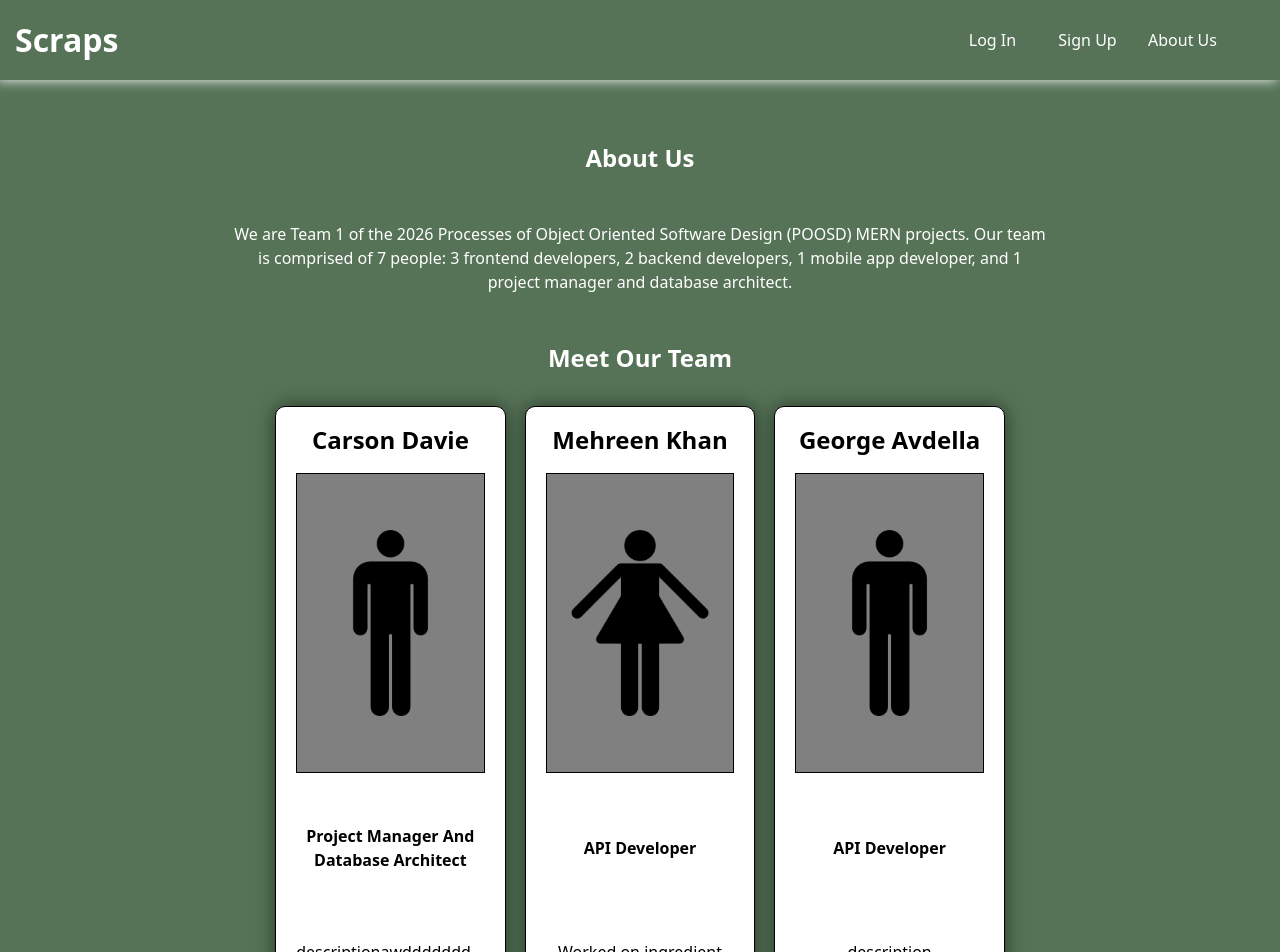
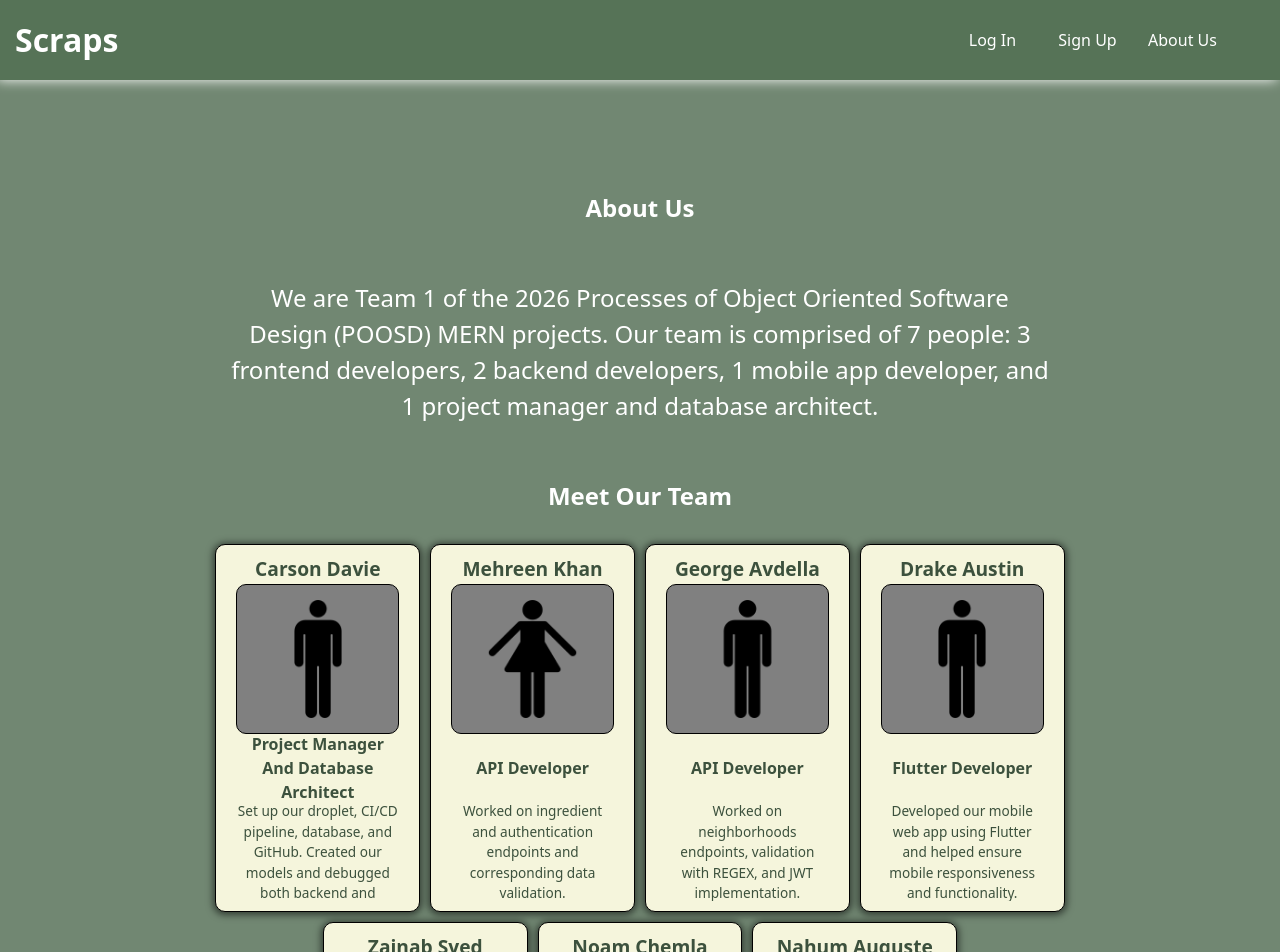
Before and after one commit to carsoncarson18/POOSD_MERN_Project, a React (Vite) app in the folder client/: page /about in a window 1280 px wide. Shown: the top 952 px of the page. Built offline with nearby package versions, Linux system fonts and the light colour scheme; no server answers.

Commit message:
Edited about page and landing page styling a bit.

```diff
--- a/client/src/App.css
+++ b/client/src/App.css
@@ -28,12 +28,12 @@
     width: 100%;
     padding-top: 30px;
     margin-bottom: 0px;
-    background-color: var(--main-color);
+    background-color: #718772;
   }
 
   section {
     color: #ffffff;
-    background-color: var(--main-color);
+    background-color: #718772;
     align-items: center;
     display: flex;
     flex-direction: column;
@@ -54,6 +54,7 @@
     p {
       width: 80%;
       text-align: center;
+      font-size: 1.5rem;
 
     }
   }
@@ -65,6 +66,12 @@
   #landing-page,
   #about-page {
     all: unset;
+
+    section {
+      p {
+        font-size: 1rem;
+      }
+    }
   }
 }
 
@@ -88,7 +95,7 @@
     display: flex;
     flex-direction: column;
     justify-content: center;
-    background-color: var(--main-color);
+    background-color: #718772;
     gap: 20px
   }
 
--- a/client/src/components/SiteHeader/SiteHeader.module.css
+++ b/client/src/components/SiteHeader/SiteHeader.module.css
@@ -76,9 +76,10 @@
 @media (max-width: 800px) {
     .siteHeader {
 
-        li {
+        ul {
             a {
-                font-size: .9rem;
+                font-size: .8rem;
+                width: 70px !important;
             }
         }
 
--- a/client/src/pages/about/AboutPage.module.css
+++ b/client/src/pages/about/AboutPage.module.css
@@ -6,3 +6,47 @@
 .aboutPage {
 
 }
+
+
+.card {
+    border: 1px solid black,;
+    border-radius:10px;
+    /* min-width:200px; */
+    width:20%;
+    display:flex;
+    flex-direction:column;
+    align-items:center;
+    background-color:beige;
+    color:black;
+    padding:10px 20px;
+    gap:0;
+    color: color-mix(in srgb, var(--main-color) , black 30%);
+    box-shadow: 0 1px 7px 2px rgba(0, 0, 0, 0.541);
+
+
+    .name {
+        font-size: 1.2rem;
+    }
+
+    .role {
+        font-size: 1rem;
+    }
+
+    p {
+        font-size: .85rem !important;
+    }
+}
+
+.img {
+    width: 80%;
+}
+
+@media (max-width: 700px) {
+    .card {
+        width: 90%;
+    }
+
+    .img {
+        width: 100%;
+    }
+}
--- a/client/src/pages/about/AboutPage.tsx
+++ b/client/src/pages/about/AboutPage.tsx
@@ -41,7 +41,7 @@ const default_person : MemberData = {
 
 const carson : MemberData = {
     name:'carson davie',
-    description:'descriptionawdddddddddd ddddddddddd dddddd\nawdddddddd ddddddddd ddd\n\nadwwwwwww\n\n\nadwadwawccccccccc ccccccccc ccccccccccc ccccccccccc cccccccccccc cccccccccccc cccccccccvvv vvvvvv vvvsd',
+    description:'Set up our droplet, CI/CD pipeline, database, and GitHub. Created our models and debugged both backend and frontend.',
     role:'Project Manager and Database Architect',
     sex:'male',
 }
@@ -55,35 +55,35 @@ const mehreen : MemberData = {
 
 const george : MemberData = {
     name:'George Avdella',
-    description:'description',
+    description:'Worked on neighborhoods endpoints, validation with REGEX, and JWT implementation.',
     role:'API developer',
     sex:'male',
 }
 
 const drake : MemberData = {
     name:'Drake Austin',
-    description:'description',
+    description:'Developed our mobile web app using Flutter and helped ensure mobile responsiveness and functionality.',
     role:'Flutter Developer',
     sex:'male',
 }
 
 const zainab : MemberData = {
     name:'Zainab Syed',
-    description:'description',
+    description:'Created our listing page and enabled all listing operations and listing view and filter functionality.',
     role:'Frontend Developer',
     sex:'female',
 }
 
 const noam : MemberData = {
     name:'Noam Chemla',
-    description:'Worked on user experience for signing up, logging in, email authentication, and forgot password',
+    description:'Worked on user experience for signing up, logging in, email authentication, and forgot password.',
     role:'Frontend Developer',
     sex:'male',
 }
 
 const nahum : MemberData = {
     name:'Nahum Auguste',
-    description:'description',
+    description:'Created site landing page, about page, neighborhoods page, and contact page.',
     role:'Frontend Developer',
     sex:'male',
 }
@@ -97,9 +97,9 @@ export default function AboutPage()
     return (
         <div id="about-page" className={styles.aboutPage}>
             <SiteHeader/>
-                <main>
-                    {
-                    !person?
+                <main style={{paddingTop:'80px'}}>
+                    {/* {
+                    !person? */}
                     <>
                         <section>
                             <h1>About Us</h1>
@@ -115,9 +115,10 @@ export default function AboutPage()
                                 display:'flex',
                                 flexDirection:'row',
                                 flexWrap:'wrap',
-                                justifyContent:'space-evenly',
+                                justifyContent:'center',
                                 rowGap:70,
-                                width:'60%'
+                                gap:10,
+                                width:'80%'
                             }}>
                                 <Card person={carson} setPerson={setPerson} />
                                 <Card person={mehreen} setPerson={setPerson} />
@@ -141,14 +142,13 @@ export default function AboutPage()
                                 <p>
                                     We used MongoDB as our non-relational database.
                                 </p>
-                                <img style={{objectFit:'contain',width:'80%',height:'100%'}} src={er_diagram}/>
+                                <img className={styles.img} style={{objectFit:'contain',height:'100%'}} src={er_diagram}/>
                             </section>
                             <section>
                                 <h2>Express.js</h2>
                                 <p>Express.js was used manage api calls and request routing between the frontend
                                     and our MongoDB database.
                                 </p>
-                                <p>INSERT DIAGRAMS</p>
                             </section>
                             <section>
                                 <h2>React.js</h2>
@@ -165,16 +165,16 @@ export default function AboutPage()
                             <section>
                                 <h2>Figma</h2>
                                 <p>
-                                    We designed and prototyped our app using Figma.
+                                    We designed and prototyped our app using Figma before official development. We tried to comply with the well known user acessibility standards.
                                 </p>
 
-                                <img style={{objectFit:'contain',width:'80%',height:'100%'}} src={figma_design}/>
+                                <img className={styles.img} style={{objectFit:'contain',height:'100%'}} src={figma_design}/>
                             </section>
                         </section>
                     </>
-                    :
-                    <LearnMoreSection person={person} setPerson={setPerson}/>
-                    }
+                    {/* // :
+                    // <LearnMoreSection person={person} setPerson={setPerson}/>
+                    // } */}
                 </main>
             <SiteFooter/>
         </div>
@@ -185,27 +185,16 @@ function Card({person=default_person,setPerson=()=>{}}:{person?:MemberData,setPe
 {
 
     return (
-        <div className="card" style={{border:'1px solid black',
-            borderRadius:10,
-            minWidth:200,
-            width:'30%',
-            display:'flex',
-            flexDirection:'column',
-            alignItems:'center',
-            backgroundColor:'white',
-            color:'black',
-            padding:'15px 20px',
-            gap:15
-        }}>
-            <h2 style={{textAlign:'center',textTransform:'capitalize',whiteSpace:'nowrap'}}>{person.name}</h2>
-            <div style={{height:300,width:'100%',border:'1px solid black', backgroundColor:'grey'}}>
-                <img style={{objectFit:'contain', width:'100%', height:'100%'}} src={person.image ?? (person.sex=="male"? male_icon : female_icon)}/>
+        <div className={styles.card}>
+            <h2 className={styles.name} style={{textAlign:'center',textTransform:'capitalize',whiteSpace:'nowrap'}}>{person.name}</h2>
+            <div style={{height:150,width:'100%',borderRadius:10,border:'1px solid black', backgroundColor:'grey',display:'flex',flexDirection:'column',justifyContent:'center',alignItems:'center'}}>
+                <img style={{objectFit:'contain', width:'100%', height:'80%'}} src={person.image ?? (person.sex=="male"? male_icon : female_icon)}/>
             </div>
-            <h4 style={{textTransform:'capitalize',height:78,display:'flex',flexDirection:'column',textAlign:'center',justifyContent:'center'}}>
+            <h4 className={styles.role} style={{textTransform:'capitalize',height:25,display:'flex',flexDirection:'column',textAlign:'center',justifyContent:'center'}}>
                 {person.role}
             </h4>
-            <p style={{height:100, width:'100%', textAlign:'center',textOverflow:'ellipsis',overflow:'hidden'}}>{person.short_description ?? person.description}</p>
-            <Link to="" onClick={()=>{setPerson(person)}}>Learn More</Link>
+            <p style={{height:100, width:'100%', textAlign:'center',textOverflow:'ellipsis',overflow:'hidden',margin:0}}>{person.short_description ?? person.description}</p>
+            {/* <Link to="" onClick={()=>{setPerson(person)}}>Learn More</Link> */}
         </div>
     );
 }
```
